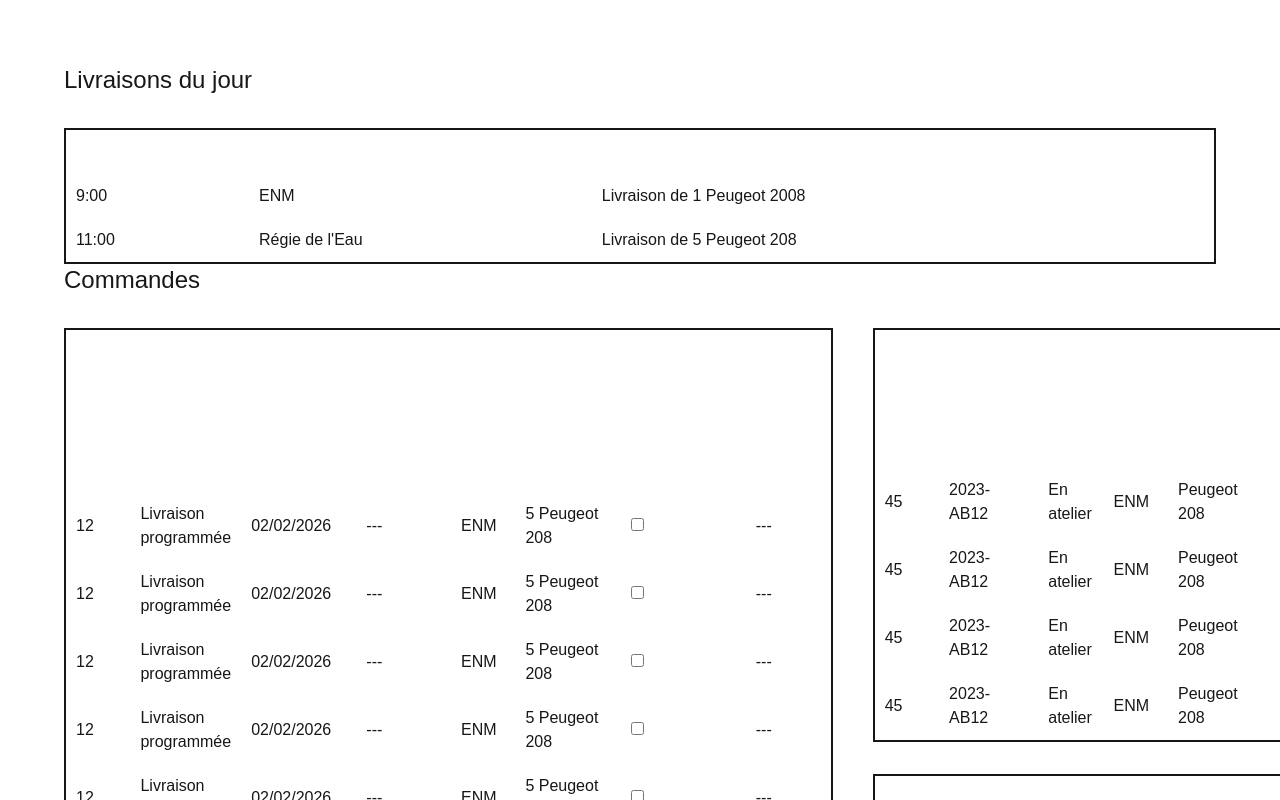
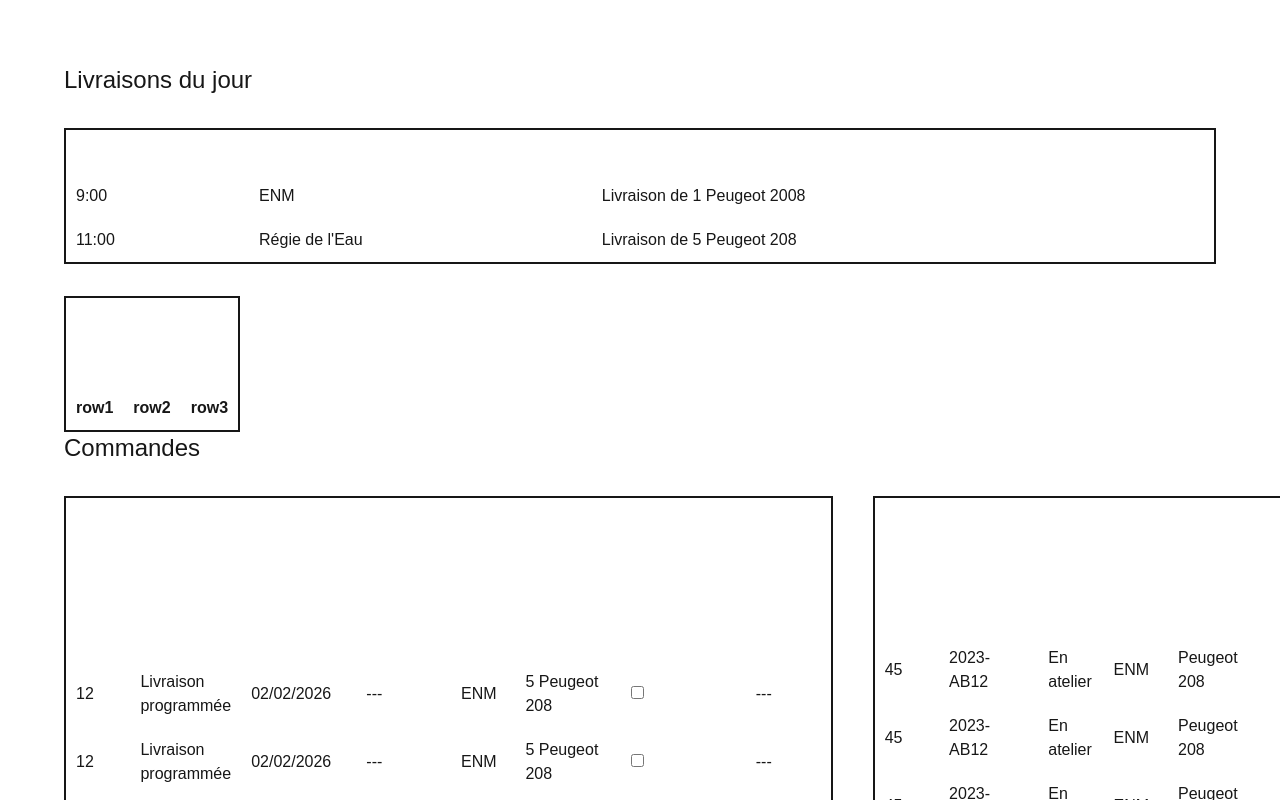
Before and after one commit to DianeBinsztok/Cars_Delivery_Manager, a Next.js app in the folder cars-front/: page / in a window 1280 px wide. Shown: the top 800 px of the page. Built offline with nearby package versions, Linux system fonts and the light colour scheme.

Commit message:
feat: main component 'Table'

```diff
--- /dev/null
+++ b/cars-front/app/Table.tsx
@@ -0,0 +1,21 @@
+export default function Table(props: {title: string, columns: string[], rows:string[]}) {
+    return <table className="border-table-lines border-2 rounded-md p-4 mt-8">
+            <thead>
+                <tr>
+                    <th colSpan={props.columns.length}><h3>{props.title}</h3></th>
+                </tr>
+            </thead>
+            <thead>
+                <tr>
+                    {props.columns.map((column, columnIndex) => (
+                        <th key={columnIndex}>{column}</th>
+                    ))}
+                </tr>
+            </thead>
+            <tbody>
+                {props.rows.map((row, rowIndex) => (
+                    <th key={rowIndex}>{row}</th>
+                ))}
+            </tbody>
+        </table>;
+}
--- a/cars-front/app/page.tsx
+++ b/cars-front/app/page.tsx
@@ -4,6 +4,7 @@
 import OrdersTable from "./Orders/OrdersTable";
 import RecallsTable from "./Recalls/RecallsTable";
 import BodyReservationsTable from "./BodyReservations/BodyReservationsTable";
+import Table from "./Table";
 
 
 export default function Home() {
@@ -16,6 +17,8 @@
             <h2 className="text-2xl font-medium">Livraisons du jour</h2>
             <CalendarTable/>
         </section>
+        {/* TEST */}
+        <Table title="test" columns={["col1", "col2", "col3"]} rows={["row1", "row2", "row3"]}/>
         {/* II - COMMANDES */}
         <section id="orders" className="w-full ">
           <h2 className="text-2xl font-medium">Commandes</h2>
```
